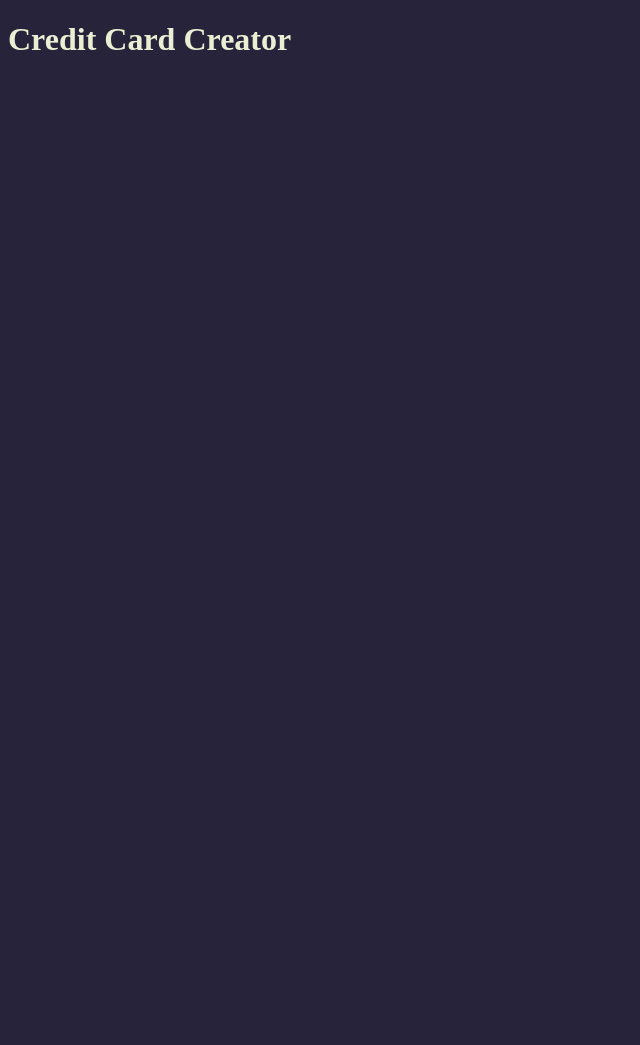
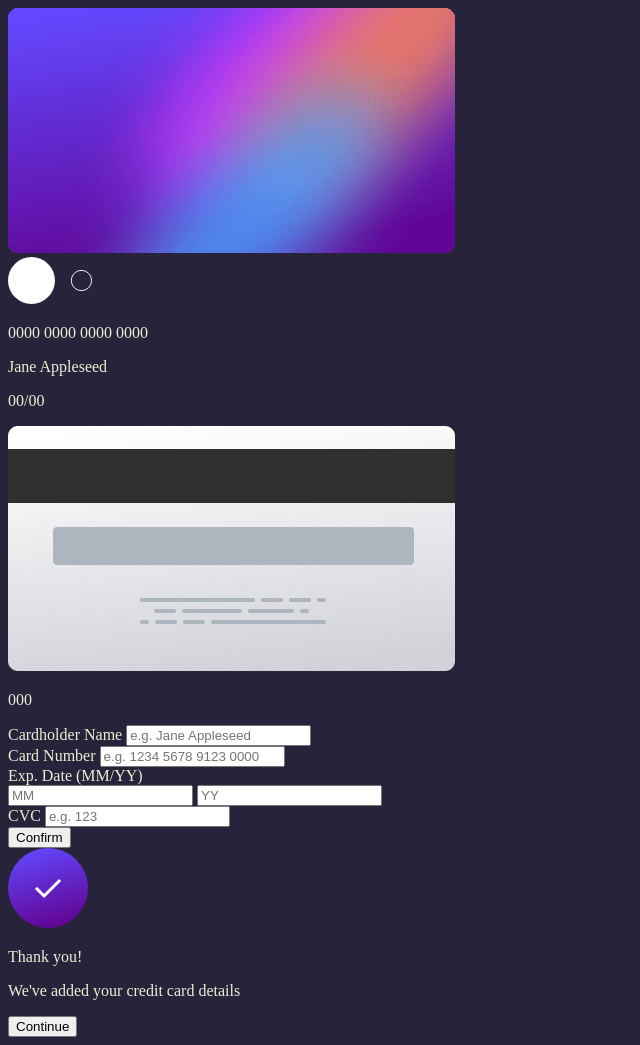
Before and after one commit to Jonatandb/HTML_CreditCardCreator, a plain HTML site: page index.html in a window 1280 px wide. Shown: the whole page, without its empty margins (0-640 px from the left). Before the commit the page ends 800 px from the top, so only its background shows below. Drawn offline with Linux system fonts and the light colour scheme.

Commit message:
Add HTML structure

```diff
--- a/index.html
+++ b/index.html
@@ -3,14 +3,86 @@
   <head>
     <meta charset="UTF-8" />
     <meta name="viewport" content="width=device-width, initial-scale=1.0" />
-    <link rel="shortcut icon" href="./img/credit-card.png" type="image/png">
+    <link rel="shortcut icon" href="./img/credit-card.png" type="image/png" />
     <title>Credit Card Creator</title>
     <!-- CSS -->
     <link rel="stylesheet" href="./css/styles.css" />
     <!-- Javascript -->
     <script src="./js/app.js" defer></script>
+    <!-- External Library -->
+    <script
+      src="https://cdnjs.cloudflare.com/ajax/libs/cleave.js/1.0.2/cleave.min.js"
+      integrity="sha512-SvgzybymTn9KvnNGu0HxXiGoNeOi0TTK7viiG0EGn2Qbeu/NFi3JdWrJs2JHiGA1Lph+dxiDv5F9gDlcgBzjfA=="
+      crossorigin="anonymous"
+      referrerpolicy="no-referrer"
+      defer
+    ></script>
   </head>
   <body>
-    <h1>Credit Card Creator</h1>
+    <main class="wrapper">
+      <div class="card">
+        <div class="card-front">
+          <img src="./img/bg-card-front.png" alt="Card front" />
+          <div class="card-front__data">
+            <img src="./img/card-logo.svg" alt="Card logo" />
+            <p class="card-number" id="card-number">0000 0000 0000 0000</p>
+            <div class="card-name-date">
+              <p class="card-name" id="card-name">Jane Appleseed</p>
+              <p class="card-date">
+                <span id="card-month">00</span>/<span id="card-year">00</span></p>
+            </div>
+          </div>
+        </div>
+
+        <div class="card-back">
+          <img src="./img/bg-card-back.png" alt="Card back" />
+          <div class="card-back__data">
+            <p class="card-cvc" id="card-cvc">000</p>
+          </div>
+        </div>
+      </div>
+      <form class="form" id="form">
+        <div class="form-group">
+          <label for="input-name" class="label">Cardholder Name</label>
+          <input
+            type="text"
+            class="input"
+            id="input-name"
+            placeholder="e.g. Jane Appleseed"
+          />
+        </div>
+        <div class="form-group">
+          <label for="input-number" class="label">Card Number</label>
+          <input
+            type="text"
+            class="input"
+            id="input-number"
+            placeholder="e.g. 1234 5678 9123 0000"
+          />
+        </div>
+        <div class="form-group">
+          <div>
+            <label for="input-month" class="label">Exp. Date (MM/YY)</label>
+            <div>
+              <input type="text" class="input" id="input-month" placeholder="MM">
+              <input type="text" class="input" id="input-year" placeholder="YY">
+            </div>
+          </div>
+          <div>
+            <label for="input-cvc" class="label">CVC</label>
+            <input type="text" class="input" id="input-cvc" placeholder="e.g. 123">
+          </div>
+        </div>
+        <div class="form-group">
+          <button class="button" type="submit">Confirm</button>
+        </div>
+      </form>
+      <div class="thank-you">
+        <img src="./img/icon-complete.svg" alt="Complete icon">
+        <p class="thank-you-title">Thank you!</p>
+        <p class="thank-you-text">We've added your credit card details</p>
+        <button class="button">Continue</button>
+      </div>
+    </main>
   </body>
 </html>
```
